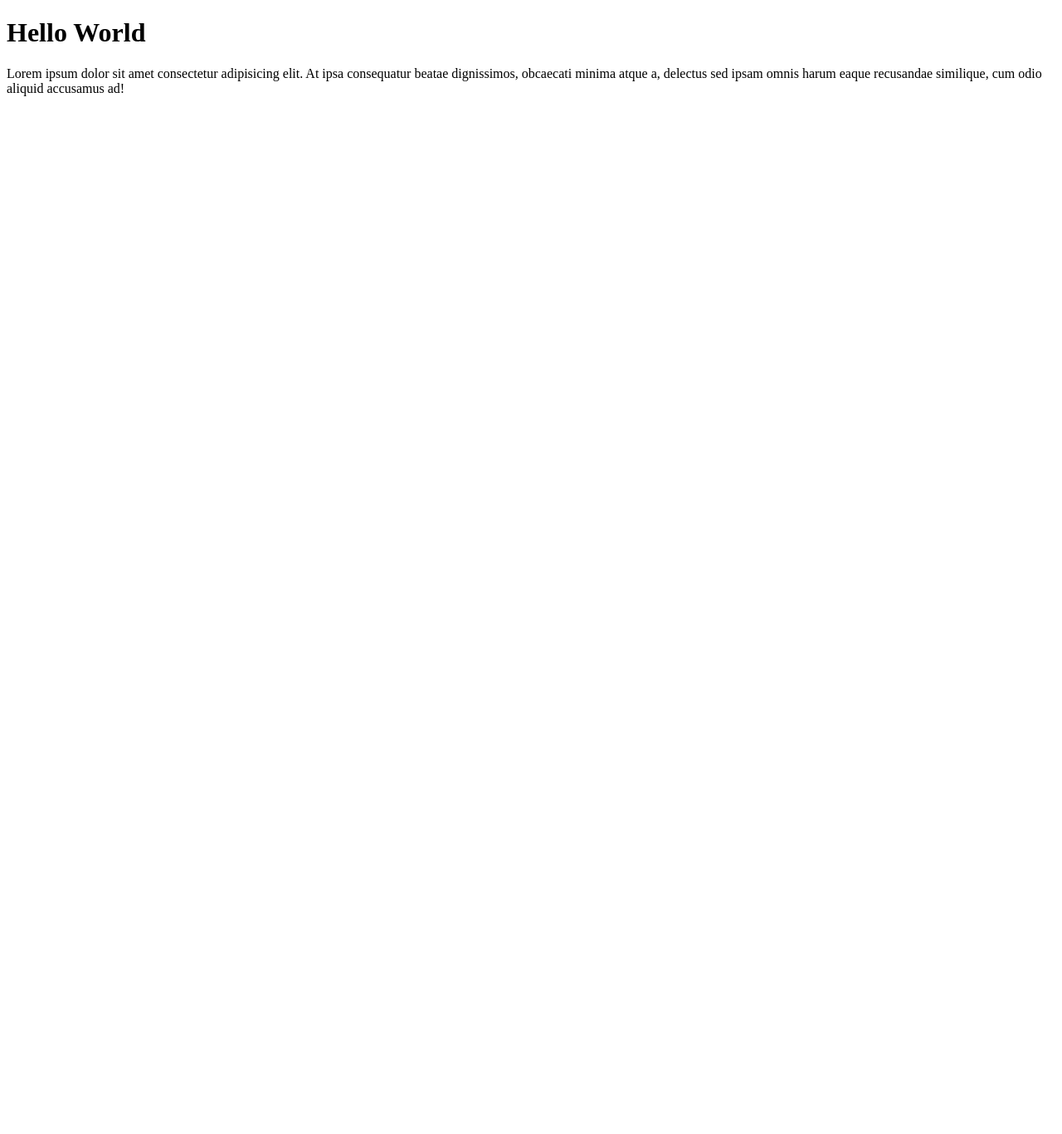
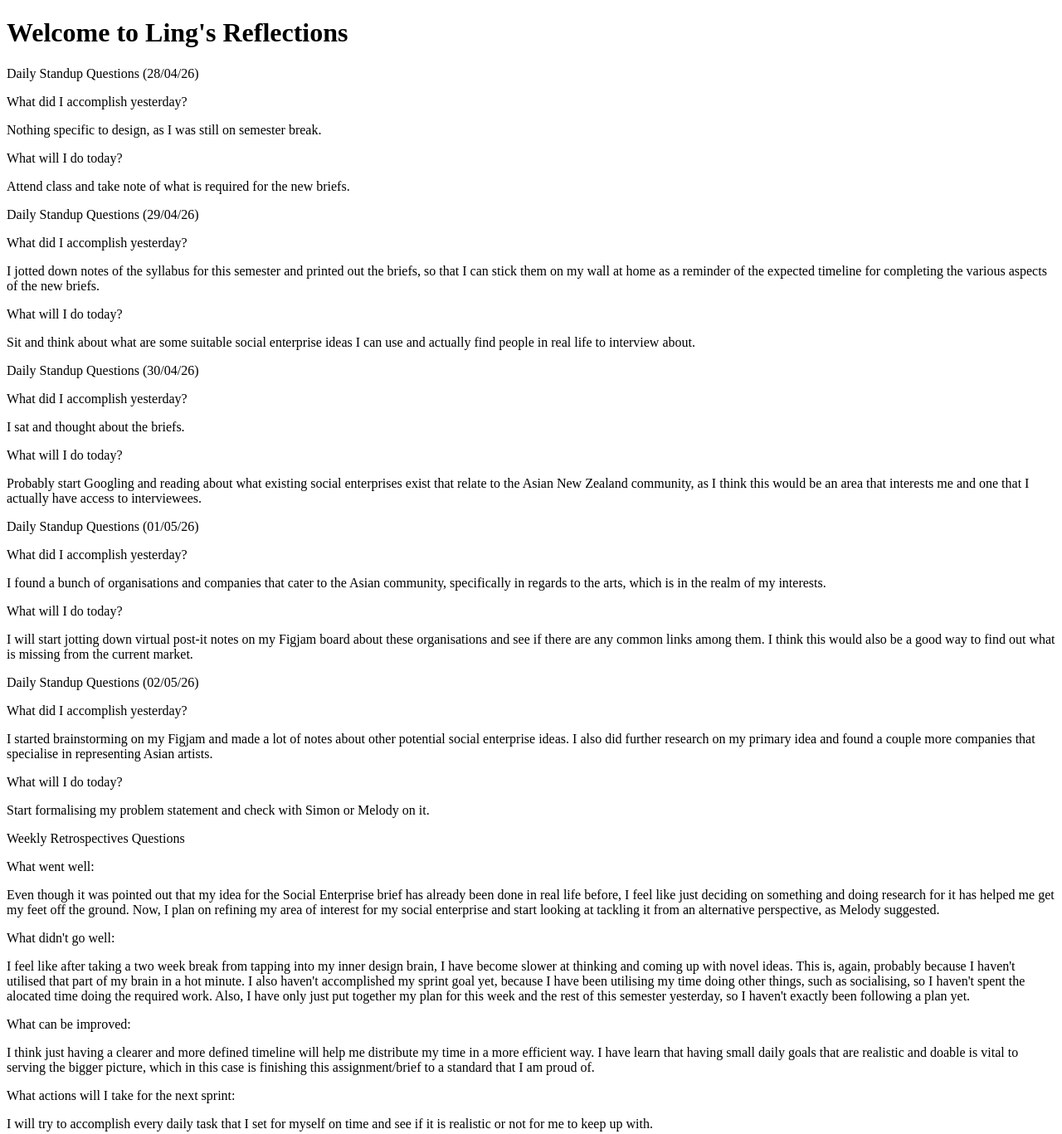
Before and after one commit to lingyilee/my-blog, a plain HTML site: page index.html in a window 1280 px wide. Shown: the whole page at 83% size. Before the commit the page ends 800 px from the top, so only its background shows below. Drawn offline with Linux system fonts and the light colour scheme.

Commit message:
Week 1 reflections

```diff
--- a/index.html
+++ b/index.html
@@ -3,10 +3,81 @@
 <head>
     <meta charset="UTF-8">
     <meta name="viewport" content="width=device-width, initial-scale=1.0">
-    <title>My Blog</title>
+    <title>Ling's Reflections</title>
 </head>
 <body>
-    <h1>Hello World</h1>
-    <p>Lorem ipsum dolor sit amet consectetur adipisicing elit. At ipsa consequatur beatae dignissimos, obcaecati minima atque a, delectus sed ipsam omnis harum eaque recusandae similique, cum odio aliquid accusamus ad!</p>
-</body>
+    <h1>Welcome to Ling's Reflections</h1>
+
+        <p>Daily Standup Questions (28/04/26)</p>
+
+        <p>What did I accomplish yesterday?</p>
+
+        <p>Nothing specific to design, as I was still on semester break.</p>
+
+        <p>What will I do today?</p>
+
+        <p>Attend class and take note of what is required for the new briefs.</p>
+
+        <p>Daily Standup Questions (29/04/26)</p>
+
+        <p>What did I accomplish yesterday?</p>
+
+        <p>I jotted down notes of the syllabus for this semester and printed out the briefs, so that I can stick them on my wall at home as a reminder of the expected timeline for completing the various aspects of the new briefs.</p>
+
+        <p>What will I do today?</p>
+
+        <p>Sit and think about what are some suitable social enterprise ideas I can use and actually find people in real life to interview about.</p>
+
+        <p>Daily Standup Questions (30/04/26)</p>
+
+        <p>What did I accomplish yesterday?</p>
+
+        <p>I sat and thought about the briefs.</p>
+
+        <p>What will I do today?</p>
+
+        <p>Probably start Googling and reading about what existing social enterprises exist that relate to the Asian New Zealand community, as I think this would be an area that interests me and one that I actually have access to interviewees.</p>
+
+        <p>Daily Standup Questions (01/05/26)</p>
+
+        <p>What did I accomplish yesterday?</p>
+
+        <p>I found a bunch of organisations and companies that cater to the Asian community, specifically in regards to the arts, which is in the realm of my interests.</p>
+
+        <p>What will I do today?</p>
+
+        <p>I will start jotting down virtual post-it notes on my Figjam board about these organisations and see if there are any common links among them. I think this would also be a good way to find out what is missing from the current market.</p>
+
+        <p>Daily Standup Questions (02/05/26)</p>
+
+        <p>What did I accomplish yesterday?</p>
+
+        <p>I started brainstorming on my Figjam and made a lot of notes about other potential social enterprise ideas. I also did further research on my primary idea and found a couple more companies that specialise in representing Asian artists.</p>
+
+        <p>What will I do today?</p>
+
+        <p>Start formalising my problem statement and check with Simon or Melody on it.</p>
+
+        <p>Weekly Retrospectives Questions</p>
+
+        <p>What went well:</p>
+
+        <p>Even though it was pointed out that my idea for the Social Enterprise brief has already been done in real life before, I feel like just deciding on something and doing research for it has helped me get my feet off the ground.
+            Now, I plan on refining my area of interest for my social enterprise and start looking at tackling it from an alternative perspective, as Melody suggested.</p>
+
+        <p>What didn't go well:</p>
+
+        <p>I feel like after taking a two week break from tapping into my inner design brain, I have become slower at thinking and coming up with novel ideas. This is, again, probably because I haven't utilised that part of my brain in a hot minute.
+            I also haven't accomplished my sprint goal yet, because I have been utilising my time doing other things, such as socialising, so I haven't spent the alocated time doing the required work.
+            Also, I have only just put together my plan for this week and the rest of this semester yesterday, so I haven't exactly been following a plan yet.
+        </p>
+
+        <p>What can be improved:</p>
+
+        <p>I think just having a clearer and more defined timeline will help me distribute my time in a more efficient way.
+            I have learn that having small daily goals that are realistic and doable is vital to serving the bigger picture, which in this case is finishing this assignment/brief to a standard that I am proud of.</p>
+
+        <p>What actions will I take for the next sprint:</p>
+
+        <p>I will try to accomplish every daily task that I set for myself on time and see if it is realistic or not for me to keep up with.</p>
 </html>
```
